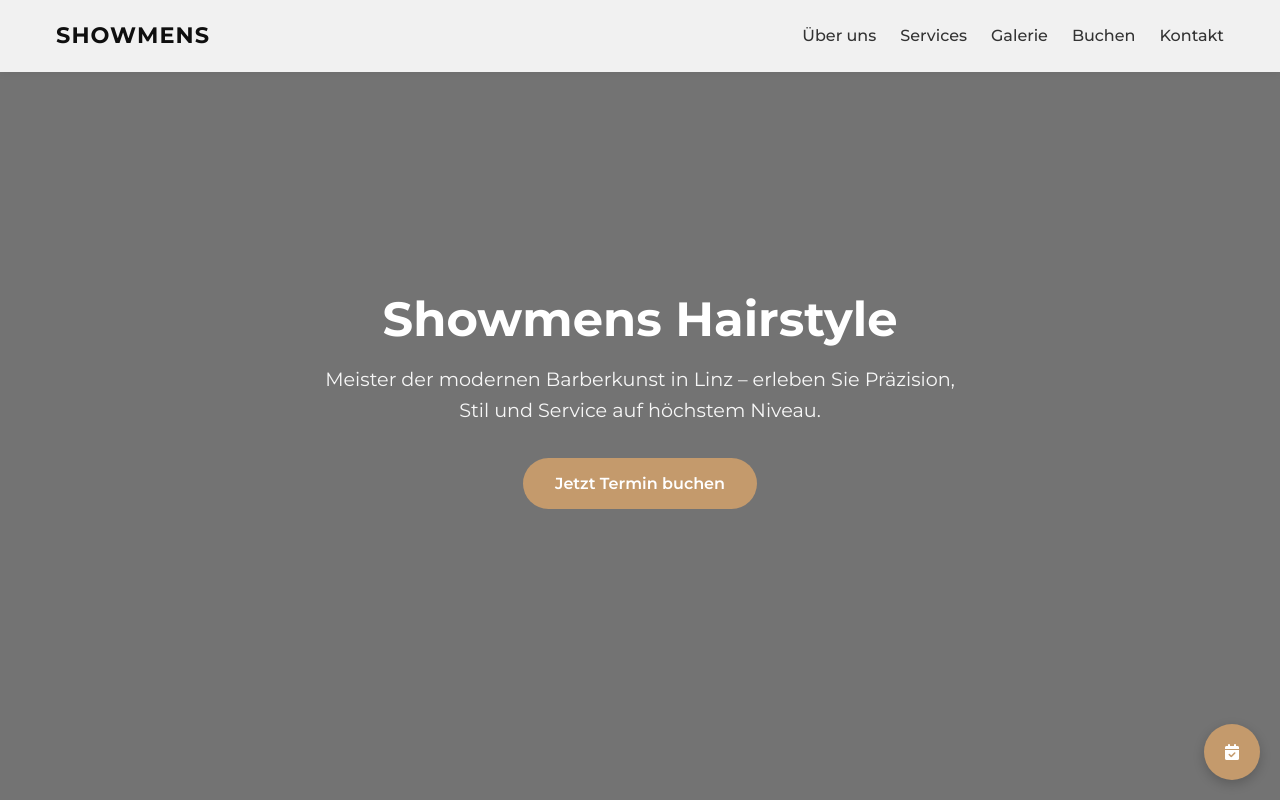
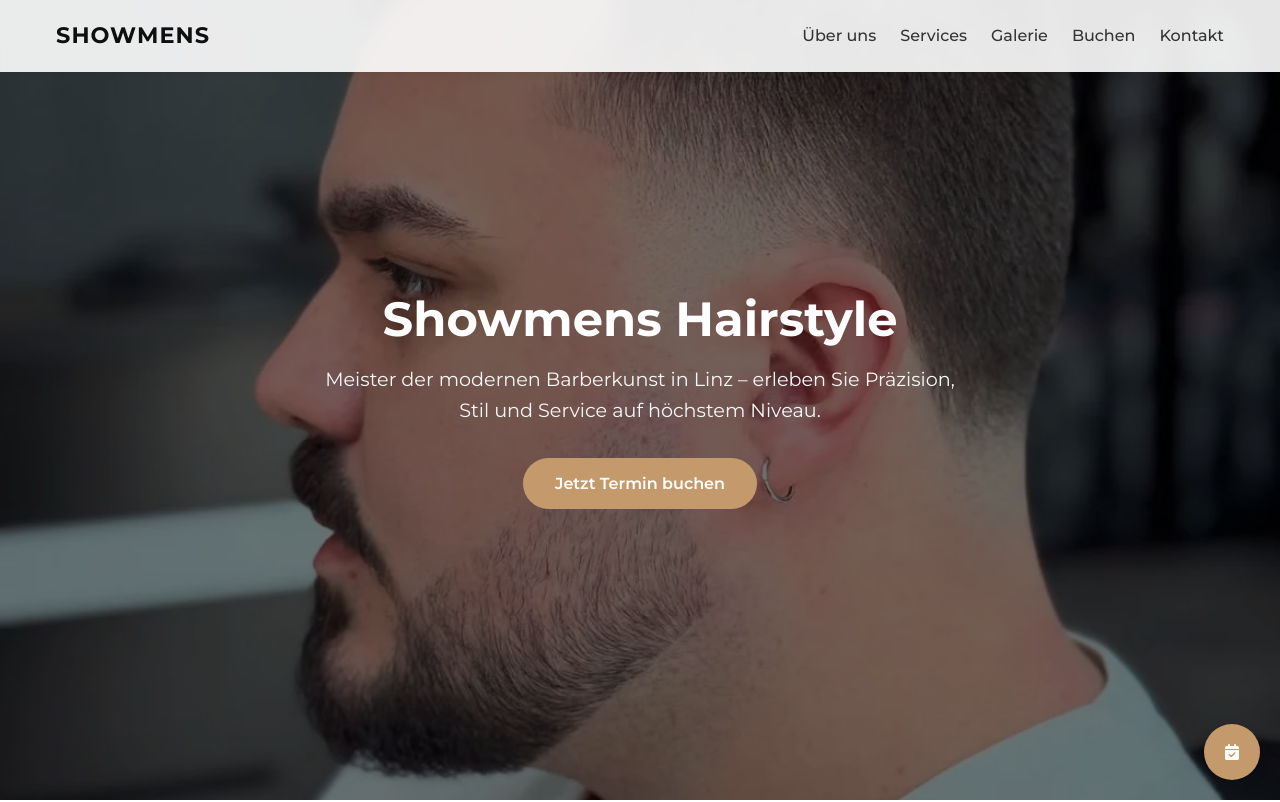
Before and after one commit to jonas201422/showmens-website, a plain HTML site: page index.html in a window 1280 px wide. Shown: the top 802 px of the page. Drawn offline with Linux system fonts and the light colour scheme.

Commit message:
Update image paths in styles.css to root
Updated the background image path for the hero section.

```diff
--- a/styles.css
+++ b/styles.css
@@ -137,7 +137,7 @@ nav {
   position: relative;
   height: 100vh;
   min-height: 600px;
-  background-image: url('images/2493B4E3-0E56-4C88-9252-2A070ED4ED85.webp');
+  background-image: url('2493B4E3-0E56-4C88-9252-2A070ED4ED85.webp');
   background-size: cover;
   background-position: center;
   display: flex;
```
